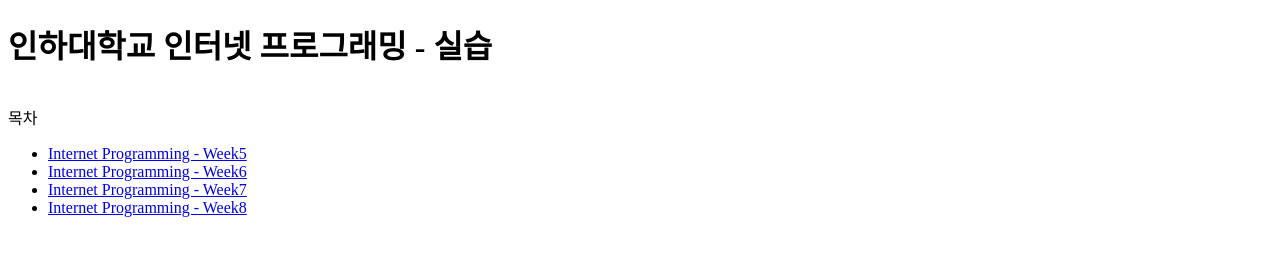
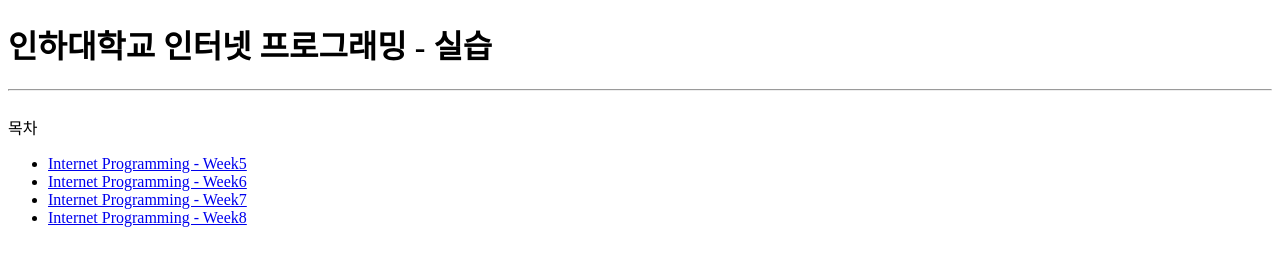
Before and after one commit to hw4n2/hw4n2.github.io, a plain HTML site: page index.html in a window 1280 px wide. Drawn offline with Linux system fonts and the light colour scheme.

Commit message:
Auto Push 2024-04-01 22:14:34.19

```diff
--- a/index.html
+++ b/index.html
@@ -26,7 +26,7 @@
 
 <body>
     <header>
-        <h1 id="title">인하대학교 인터넷 프로그래밍 - 실습</h1>
+        <h1 id="title">인하대학교 인터넷 프로그래밍 - 실습</h1><hr>
     </header>
     <aside>
         <div id="quickmenu">
```
